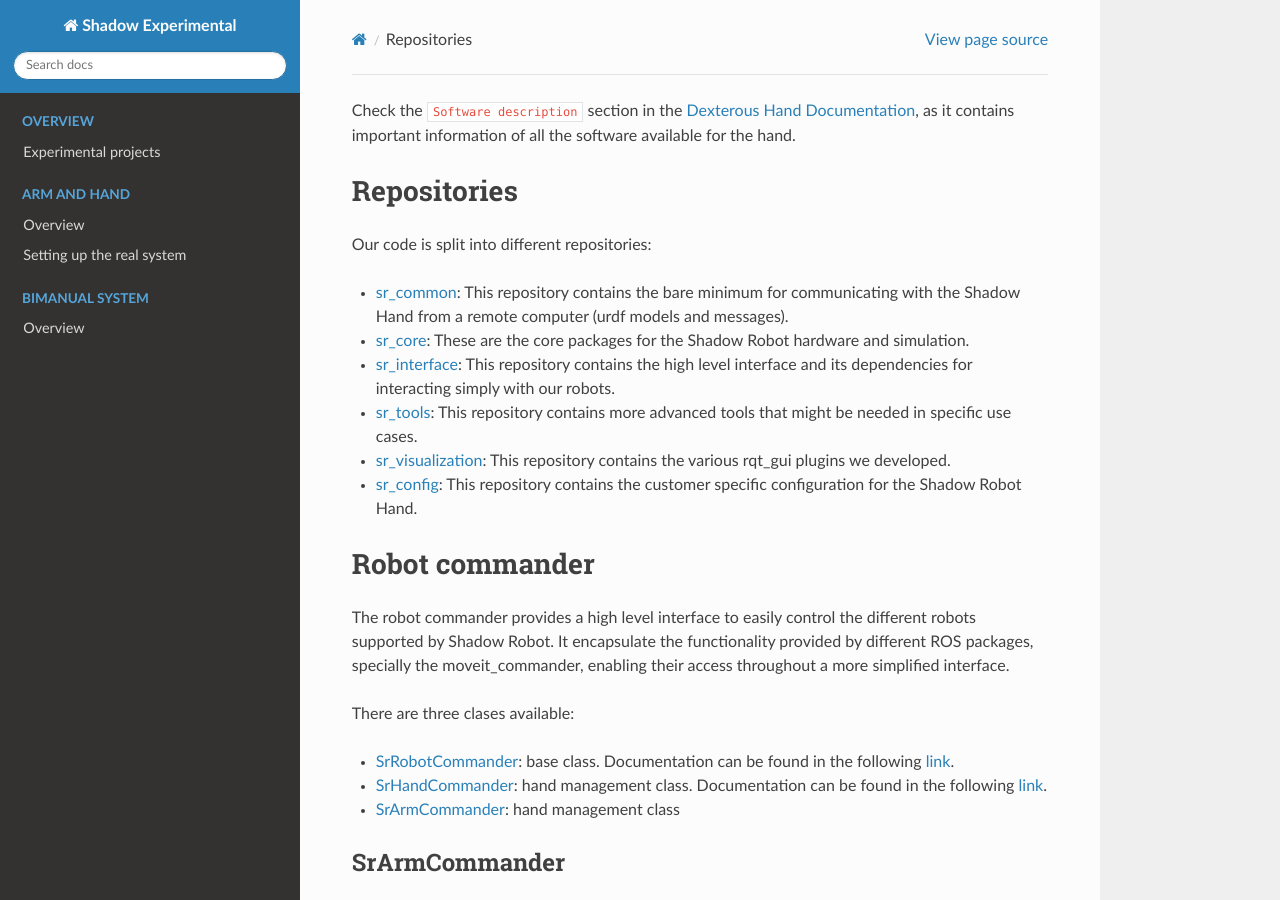
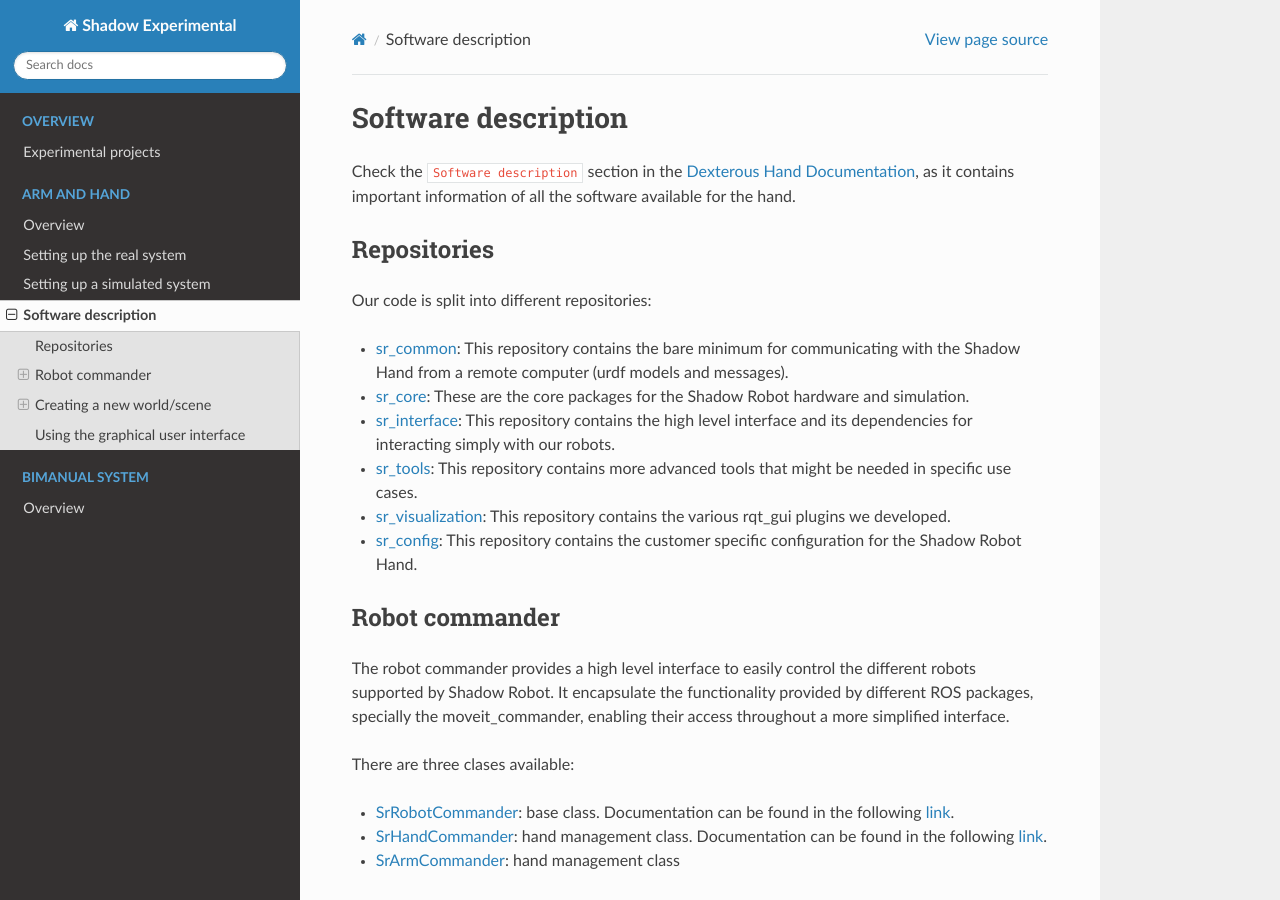
Before and after one commit to shadow-robot/sr_experimental_documentation, a Sphinx documentation site: the page built from docs/user_guide/1_6_software_description.md, in a window 1280 px wide and 900 px high. Built offline with Sphinx 7.4.7 and the Read the Docs theme 2.0.0, drawn with Linux system fonts in a browser that asks for light colours.

````diff
--- a/docs/user_guide/1_6_software_description.md
+++ b/docs/user_guide/1_6_software_description.md
@@ -1,6 +1,8 @@
+# Software description
+
 Check the `Software description` section in the [Dexterous Hand Documentation](https://dexterous-hand.readthedocs.io/en/latest/user_guide/2_software_description.html#), as it contains important information of all the software available for the hand.
 
-### Repositories
+## Repositories
 
 Our code is split into different repositories:
 
@@ -11,7 +13,7 @@ Our code is split into different repositories:
 * [sr_visualization](https://github.com/shadow-robot/sr_visualization): This repository contains the various rqt_gui plugins we developed.
 * [sr_config](https://github.com/shadow-robot/sr_config): This repository contains the customer specific configuration for the Shadow Robot Hand.
 
-### Robot commander
+## Robot commander
 
 The robot commander provides a high level interface to easily control the different robots supported by Shadow Robot. It encapsulate the functionality provided by different ROS packages, specially the moveit_commander, enabling their access throughout a more simplified interface.
 
@@ -20,12 +22,12 @@ There are three clases available:
 * [SrHandCommander](https://github.com/shadow-robot/sr_interface/blob/kinetic-devel/sr_robot_commander/src/sr_robot_commander/sr_hand_commander.py): hand management class. Documentation can be found in the following [link](https://dexterous-hand.readthedocs.io/en/latest/user_guide/2_software_description.html#srhandcommander).
 * [SrArmCommander](https://github.com/shadow-robot/sr_interface/blob/kinetic-devel/sr_robot_commander/src/sr_robot_commander/sr_arm_commander.py): hand management class
 
-#### SrArmCommander
+### SrArmCommander
 
 The SrArmCommander inherits all methods from the [robot commander](https://dexterous-hand.readthedocs.io/en/latest/user_guide/2_software_description.html#srrobotcommander) and provides commands specific to the arm. It allows movement to a certain position in cartesian space, to a configuration in joint space
 or move using certain trajectory.
 
-##### Setup
+#### Setup
 ```eval_rst
 Import the arm commander along with basic rospy libraries and the arm finder:
 
@@ -55,7 +57,7 @@ Use the ArmFinder to get the parameters (such as prefix) and joint names of the
    arm_finder.get_arm_joints()
 ```
 
-##### Getting basic information
+#### Getting basic information
 ```eval_rst
 To return the reference frame for planning in cartesian space:
 
@@ -64,7 +66,7 @@ To return the reference frame for planning in cartesian space:
    reference_frame = arm_commander.get_pose_reference_frame()
 ```
 
-##### Plan/move to a position target
+#### Plan/move to a position target
 ```eval_rst
 Using the method ``move_to_position_target``, the end effector of the arm can be moved to a certain point
 in space represented by (x, y, z) coordinates. The orientation of the end effector can take any value.
@@ -77,7 +79,7 @@ Parameters:
 -  *wait*  indicates if the method should wait for the movement to end or not
    (default value is True)
 ```
-###### Example
+##### Example
 ```eval_rst
 
 .. code:: python
@@ -94,7 +96,7 @@ Parameters:
    arm_commander.move_to_position_target(new_position)
 ```
 
-##### Plan/move to a pose target
+#### Plan/move to a pose target
 ```eval_rst
 Using the method ``move_to_pose_target`` allows the end effector of the arm to be moved to a certain pose
 (position and orientation) in the space represented by (x, y, z, rot\_x,
@@ -110,7 +112,7 @@ Parameters:
 -  *wait* indicates if the method should wait for the movement to end or not
    (default value is True)
 ```
-###### Example
+##### Example
 ```eval_rst
 
 .. code:: python
@@ -127,13 +129,13 @@ Parameters:
    arm_commander.move_to_pose_target(new_pose)
 
 ```
-### Creating a new world/scene
+## Creating a new world/scene
 
 In this section, instructions on how to create, modify and save new `.world` and `.scene` file are provided. All the necessary console commands are described in depth, however, it is recommended that the user uses graphical user interface introduced at the end of this section.
 
-#### Using console commands
+### Using console commands
 
-##### Running template world file
+#### Running template world file
 
 In order to start creating a new world file, first you need to run a launch file with a template world file, i.e.:
 
@@ -159,7 +161,7 @@ As an example, a launch file starting with robot NOT in home position with a bas
 roslaunch sr_world_generator create_world_template.launch start_home:=false initial_z:=0.5
 ```
 
-##### Adding objects to the world
+#### Adding objects to the world
 
 In order to add existing object to the world, navigate to the left hand side bar in Gazebo and click on the **Insert** tab:
 
@@ -213,7 +215,7 @@ It is also possible to set the specific pose of the object in the pose field. Yo
 
 A video depicting the process described above can by found [here](https://drive.google.com/file/d/1bm6PckbXbUY9ELF_6f4LWAIdXbkIZnQ1/view?usp=sharing).
 
-##### Creating new objects
+#### Creating new objects
 
 It is possible to create new object types from both meshes and primitives. First, an object needs to be placed in the scene. You can either drag a mesh that you want to modify as described above or use one of the available primitives that you can see at the top of the panel:
 
@@ -261,7 +263,7 @@ As mentioned before, the same process (dimension change and saving) can be used
 
 A video depicting the process described above can by found [here](https://drive.google.com/file/d/1yoLMEdtsf-U4bimTCqofrLLD3mPABT-9/view?usp=sharing).
 
-##### Generating proper world file
+#### Generating proper world file
 
 When all the models are inserted in the scene and placed in desired position, the world file can be saved. Go to **File → Save World As** and select a name and a path of a world file saved with gazebo. Make sure to remember the path to the file. Recommend path is just `/home/user`. Although the file has now been saved, it has to be modified before being used by our launch files. In order to modify it, first kill the currently running Gazebo launch file and run:
 
@@ -275,7 +277,7 @@ where:
 
 When a message `World saved!` will appear in the console, kill the launch file. Your world has now been saved in `sr_description_common` package (`worlds` folder) and is ready to be used.
 
-##### Creating a scene file
+#### Creating a scene file
 
 In order to generate a scene file for collision scene used in non-simulated scenarios, first, run the initial launch file with the just created world file passed to the `world` argument:
 
@@ -295,7 +297,7 @@ and click **Export As Text**. A pop-up window will appear asking for a name and
 
 A video depicting the process described above can by found [here](https://drive.google.com/file/d/1Uv1MeC2xc1nZ8Ati1cKaegHN8LJzsyhM/view?usp=sharing).
 
-### Using the graphical user interface
+## Using the graphical user interface
 
 A GUI has been implemented to help with the above operations.
 
````
Also changed, not shown: docs/index.md (+3 -1 lines), docs/user_guide/1_4_Installing_the_software.md (+7 -1 lines), docs/user_guide/1_5_setting_up_simulation.md (+4 -4 lines).
